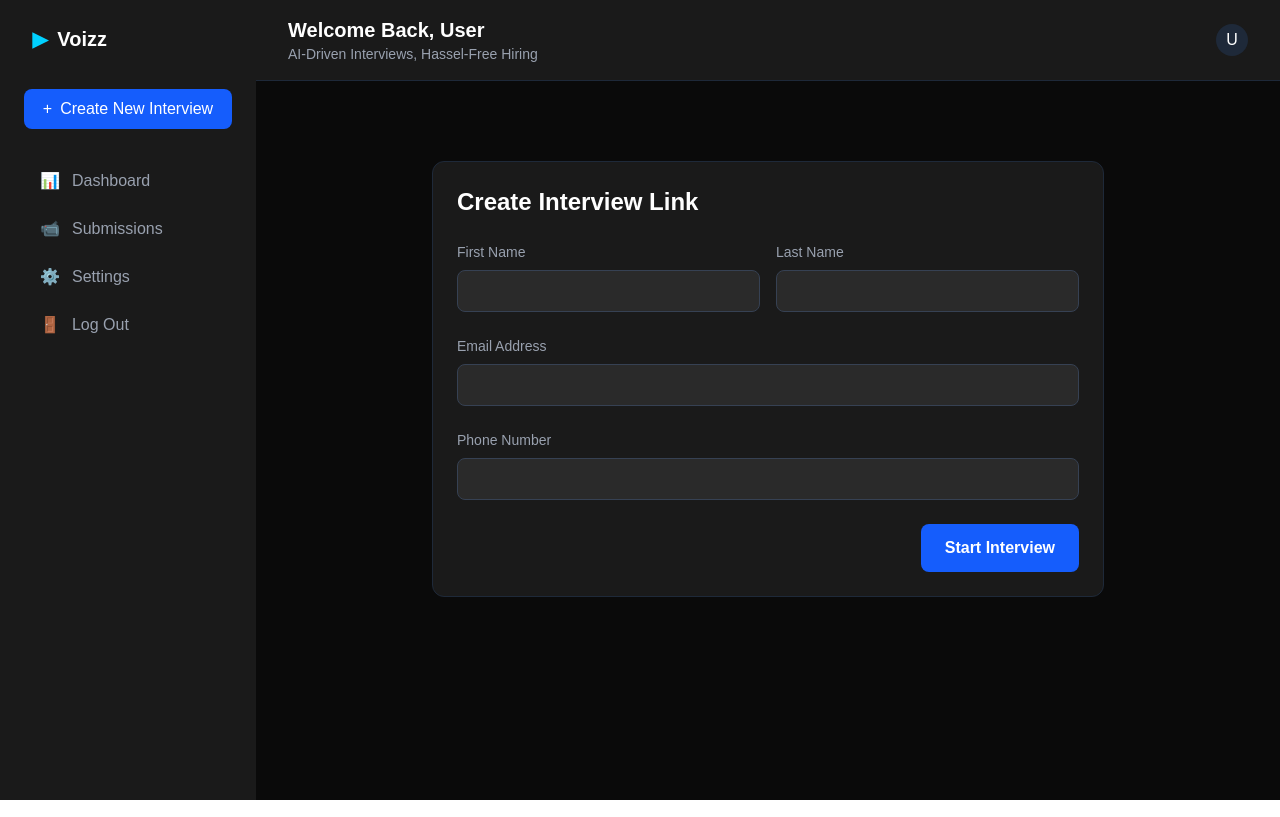
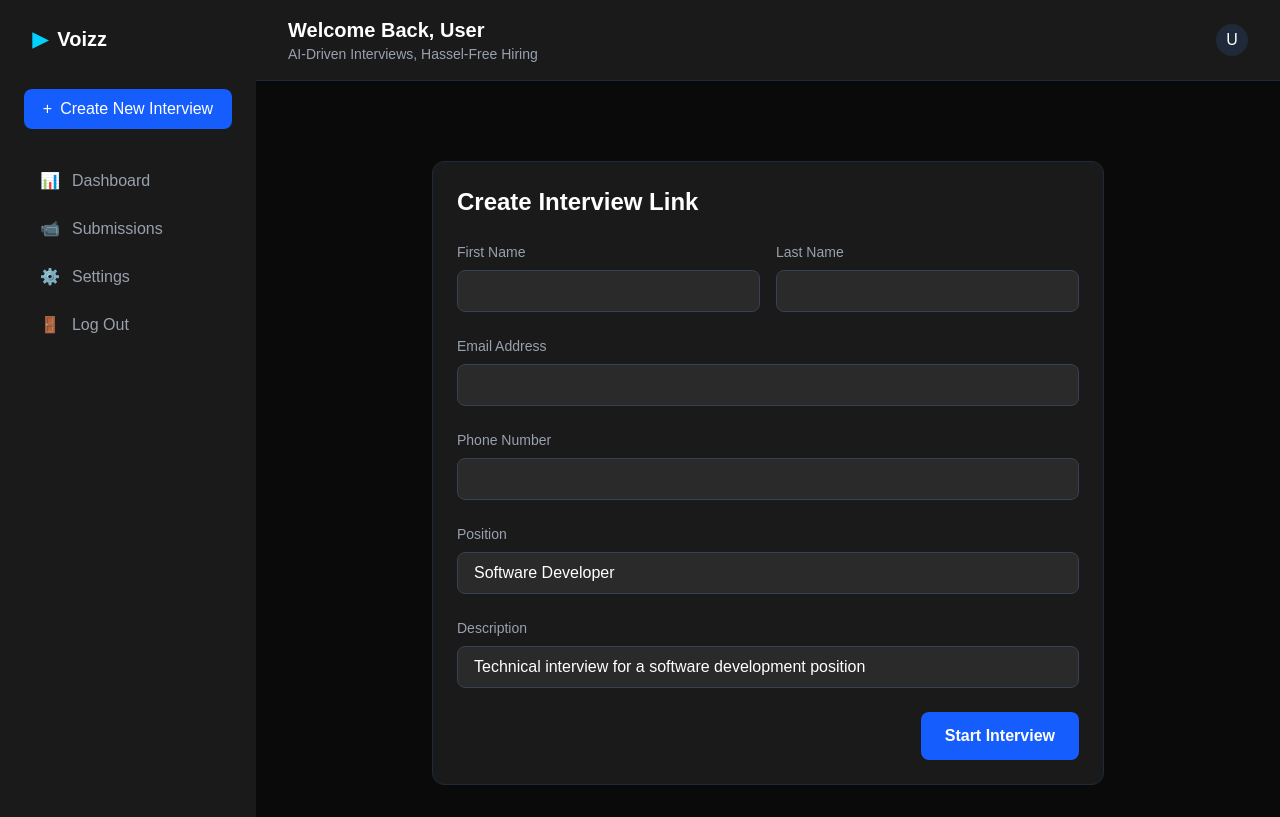
Before and after one commit to mrbasson/voizz, a Next.js app: page /dashboard/interview-setup in a window 1280 px wide. Built offline with nearby package versions, Linux system fonts and the light colour scheme; no server answers.

Commit message:
Fix interview link generation to use actual interview ID from API

```diff
--- a/app/dashboard/interview-setup/page.tsx
+++ b/app/dashboard/interview-setup/page.tsx
@@ -1,22 +1,36 @@
 'use client';
 
-import { useState, Suspense } from 'react';
-import { useSearchParams } from 'next/navigation';
+import { useState, Suspense, useEffect } from 'react';
+import { useSearchParams, useRouter } from 'next/navigation';
+import { useAuth } from '@/context/AuthContext';
 
 interface InterviewSetupForm {
   firstName: string;
   lastName: string;
   email: string;
   phone: string;
+  position: string;
+  description: string;
+}
+
+interface Question {
+  category: string;
+  question: string;
+  expectedDuration: number;
+  difficulty: 'easy' | 'medium' | 'hard';
 }
 
 // Create a client component that uses the useSearchParams hook
 function InterviewSetupContent() {
+  const { user } = useAuth();
+  const router = useRouter();
   const [formData, setFormData] = useState<InterviewSetupForm>({
     firstName: '',
     lastName: '',
     email: '',
     phone: '',
+    position: 'Software Developer',
+    description: 'Technical interview for a software development position',
   });
   const [loading, setLoading] = useState(false);
   const [error, setError] = useState<string | null>(null);
@@ -33,19 +47,88 @@ function InterviewSetupContent() {
     }));
   };
 
+  // Sample questions for the interview
+  const sampleQuestions: Question[] = [
+    {
+      category: 'Technical',
+      question: 'Explain the difference between var, let, and const in JavaScript.',
+      expectedDuration: 120,
+      difficulty: 'medium'
+    },
+    {
+      category: 'Problem Solving',
+      question: 'How would you implement a function to check if a string is a palindrome?',
+      expectedDuration: 180,
+      difficulty: 'medium'
+    },
+    {
+      category: 'Experience',
+      question: 'Describe a challenging project you worked on and how you overcame obstacles.',
+      expectedDuration: 150,
+      difficulty: 'medium'
+    }
+  ];
+
+  // State to store the user's auth token
+  const [authToken, setAuthToken] = useState<string | null>(null);
+
+  // Get the user's auth token when the component mounts or user changes
+  useEffect(() => {
+    const getToken = async () => {
+      if (user) {
+        try {
+          const token = await user.getIdToken();
+          setAuthToken(token);
+        } catch (error) {
+          console.error('Error getting auth token:', error);
+        }
+      }
+    };
+
+    getToken();
+  }, [user]);
+
   const handleSubmit = async (e: React.FormEvent) => {
     e.preventDefault();
     setLoading(true);
     setError(null);
 
     try {
-      // Here we'll add the API call to create the interview link
-      // For now, we'll just generate a mock link
-      const uniqueId = Math.random().toString(36).substring(2, 15);
+      // Create the interview via the API
+      const response = await fetch('/api/interview/create', {
+        method: 'POST',
+        headers: {
+          'Content-Type': 'application/json',
+          ...(authToken ? { 'Authorization': `Bearer ${authToken}` } : {})
+        },
+        body: JSON.stringify({
+          position: formData.position,
+          description: formData.description,
+          types: 'technical,behavioral',
+          duration: '30 minutes',
+          questions: sampleQuestions,
+          userId: user?.uid || 'anonymous'
+        })
+      });
+
+      if (!response.ok) {
+        const errorData = await response.json();
+        throw new Error(errorData.error || 'Failed to create interview');
+      }
+
+      const data = await response.json();
+      const interviewId = data.id;
+
+      if (!interviewId) {
+        throw new Error('No interview ID returned from server');
+      }
+
+      // Generate the interview link with the actual ID
       const baseUrl = window.location.origin;
-      const link = `${baseUrl}/interview/${uniqueId}`;
+      const link = `${baseUrl}/interview/${interviewId}`;
       setInterviewLink(link);
     } catch (err) {
+      console.error('Error creating interview:', err);
       setError(err instanceof Error ? err.message : 'Failed to create interview link');
     } finally {
       setLoading(false);
@@ -150,6 +233,36 @@ function InterviewSetupContent() {
             />
           </div>
 
+          <div>
+            <label htmlFor="position" className="block text-sm font-medium text-gray-400 mb-2">
+              Position
+            </label>
+            <input
+              type="text"
+              id="position"
+              name="position"
+              required
+              value={formData.position}
+              onChange={handleInputChange}
+              className="w-full bg-[#2A2A2A] text-white px-4 py-2 rounded-lg border border-gray-700 focus:border-blue-500 focus:ring-1 focus:ring-blue-500"
+            />
+          </div>
+
+          <div>
+            <label htmlFor="description" className="block text-sm font-medium text-gray-400 mb-2">
+              Description
+            </label>
+            <input
+              type="text"
+              id="description"
+              name="description"
+              required
+              value={formData.description}
+              onChange={handleInputChange}
+              className="w-full bg-[#2A2A2A] text-white px-4 py-2 rounded-lg border border-gray-700 focus:border-blue-500 focus:ring-1 focus:ring-blue-500"
+            />
+          </div>
+
           <div className="flex justify-end">
             <button
               type="submit"
```
